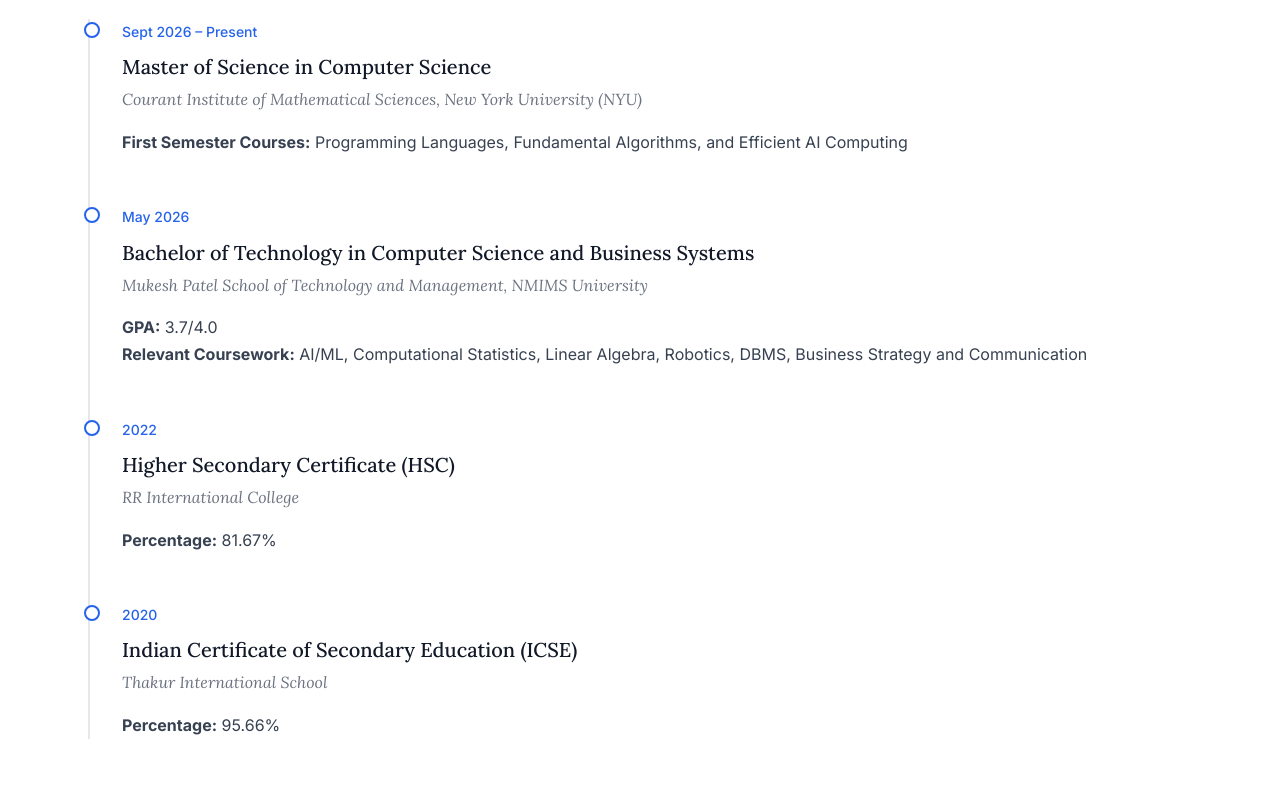
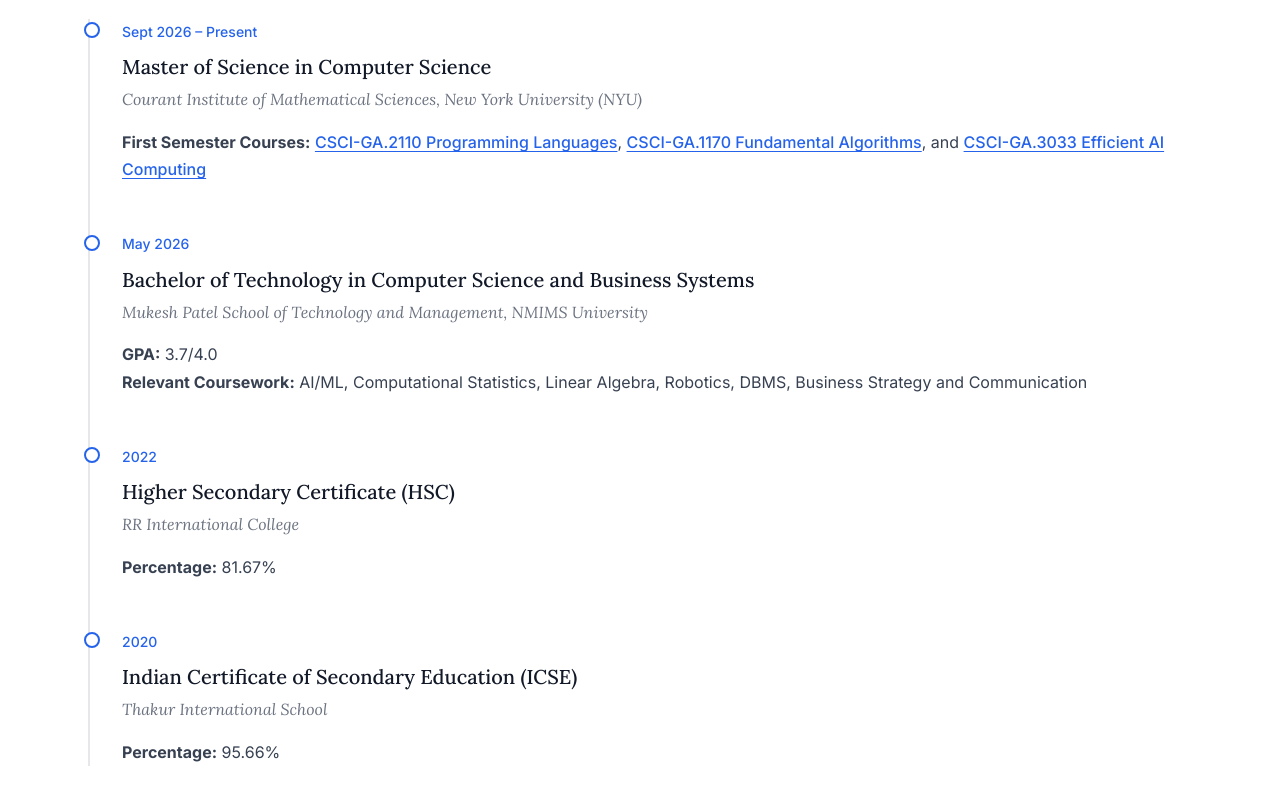
Before and after one commit to Vedant-D04/vedant-s-portfolio, a React (Vite) app: page / in a window 1280 px wide. Shown: the part 1040-1841 px from the top of the page. Built offline with nearby package versions, Linux system fonts and the light colour scheme.

Commit message:
Add course numbers and hyperlinks for first semester courses

```diff
--- a/src/App.css
+++ b/src/App.css
@@ -294,6 +294,21 @@
 .timeline-desc {
     color: var(--text-dark);
     line-height: 1.7;
+}
+
+.timeline-desc a,
+.course-link {
+    color: var(--accent);
+    text-decoration: underline;
+    text-underline-offset: 3px;
+    font-weight: 500;
+    transition: color 0.2s ease, opacity 0.2s ease;
+}
+
+.timeline-desc a:hover,
+.course-link:hover {
+    color: var(--accent-light);
+    opacity: 0.85;
 }
 
 .timeline-desc ul {
--- a/src/App.jsx
+++ b/src/App.jsx
@@ -112,7 +112,12 @@
                             <h3 className="timeline-title">Master of Science in Computer Science</h3>
                             <div className="timeline-org">Courant Institute of Mathematical Sciences, New York University (NYU)</div>
                             <div className="timeline-desc">
-                                <p><strong>First Semester Courses:</strong> Programming Languages, Fundamental Algorithms, and Efficient AI Computing</p>
+                                <p>
+                                    <strong>First Semester Courses:</strong>{' '}
+                                    <a href="https://cs.nyu.edu/home/courses/descriptions/#csci-ga2110-001" target="_blank" rel="noopener noreferrer" className="course-link">CSCI-GA.2110 Programming Languages</a>,{' '}
+                                    <a href="https://cs.nyu.edu/home/courses/descriptions/#csci-ga1170-001" target="_blank" rel="noopener noreferrer" className="course-link">CSCI-GA.1170 Fundamental Algorithms</a>, and{' '}
+                                    <a href="https://www.saiqianzhang.com/COURSE/" target="_blank" rel="noopener noreferrer" className="course-link">CSCI-GA.3033 Efficient AI Computing</a>
+                                </p>
                             </div>
                         </div>
                     </FadeIn>
```
